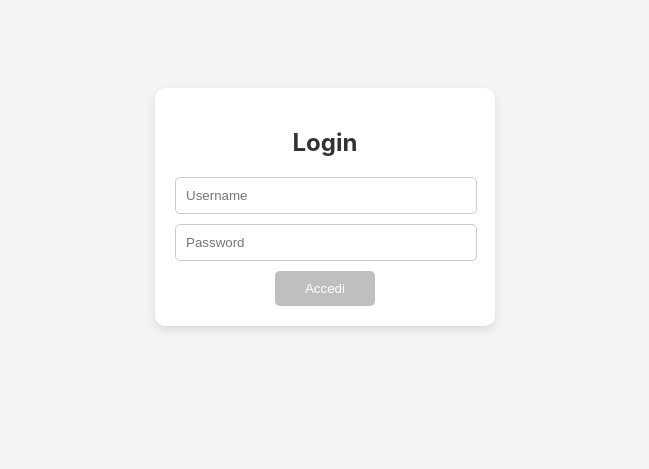
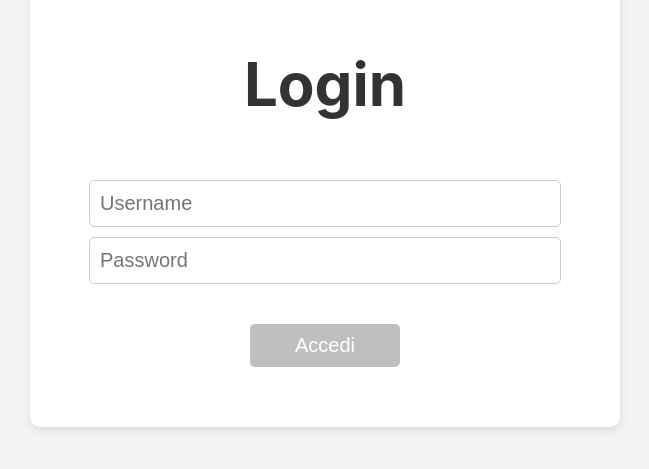
Before and after one commit to tarakanillius/Moodle-Bodio, a React (Create React App) app in the folder project-root/frontend/: page /login in a window 1280 px wide. Shown: the part 193-662 px from the top of the page, without its empty margins (315-964 px from the left). Built offline with nearby package versions, Linux system fonts and the light colour scheme.

Commit message:
final login page (FE)

```diff
--- a/project-root/frontend/src/pages/Login.jsx
+++ b/project-root/frontend/src/pages/Login.jsx
@@ -6,6 +6,7 @@ const Login = () => {
     return (
         <div className="body">
             <div className="container">
+                <div className="content">
                     <h2 className="title">Login</h2>
                     <input
                         type="text"
@@ -22,6 +23,7 @@ const Login = () => {
                     </button>
                 </div>
             </div>
+        </div>
     );
 };
 
--- a/project-root/frontend/src/styles/login.css
+++ b/project-root/frontend/src/styles/login.css
@@ -11,32 +11,44 @@
     padding: 20px;
     border-radius: 10px;
     box-shadow: 0px 4px 10px rgba(0, 0, 0, 0.1);
+    display: flex;
+    align-items: center;
+    justify-content: center;
+    height: 400px;
+    width: 550px;
+}
+
+.content{
+    height: min-content;
     text-align: center;
-    width: 300px;
 }
 
 .title {
-    margin-bottom: 20px;
-    font-size: 24px;
+    margin: 0 0 60px 0;
+    font-size: 60px;
     color: #333;
 }
 
 .input {
-    width: 280px;
+    width: 450px;
+    height: 25px;
     padding: 10px;
     margin-bottom: 10px;
     border: 1px solid #ccc;
     border-radius: 5px;
+    font-size: 20px;
 }
 
 .button {
-    width: 100px;
+    width: 150px;
     padding: 10px;
+    font-size: 20px;
     background-color: #bfbfbf;
     color: white;
     border: none;
     border-radius: 5px;
     cursor: pointer;
+    margin-top: 30px;
 }
 
 .button:hover {
```
Lines whose indentation alone changed are shown as unchanged.
